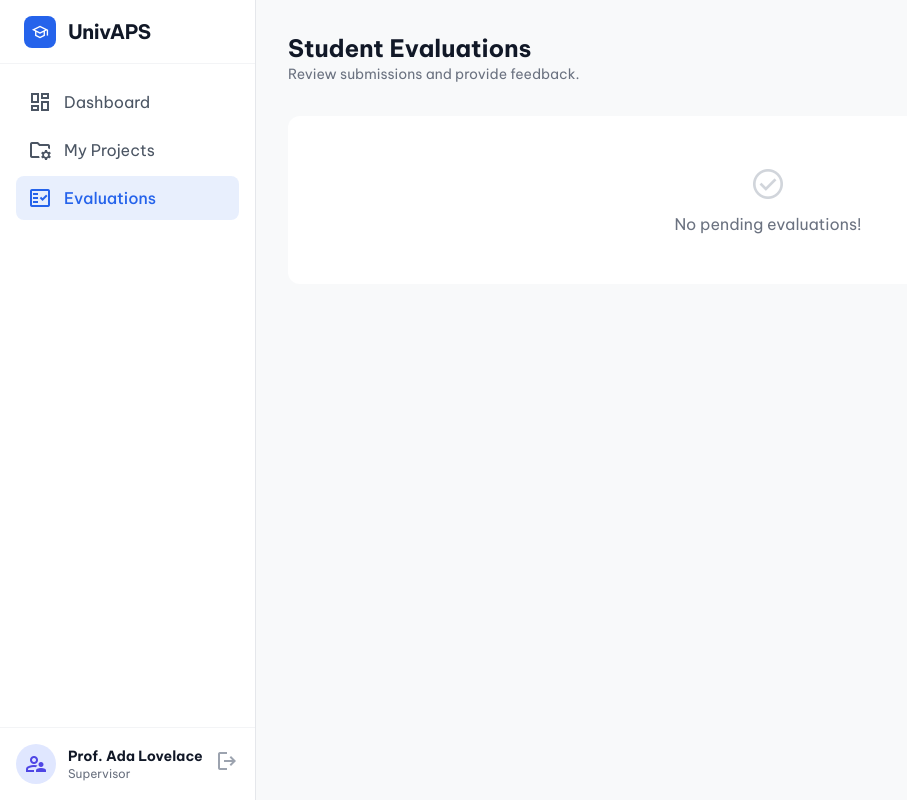
After one commit to EfeHasNoLuck/database_app, a Flask app: page /supervisor_evaluations in a window 1280 px wide. The commit adds this page. Shown: the whole page, without its empty margins (0-907 px from the left). Run offline with Flask 3, Linux system fonts and the light colour scheme; the visitor is signed in with stand-in values (Sample User, id 1); data that the repository does not hold is empty; some libraries are stand-ins or nearby versions.

Commit message:
Supervisor html

```diff
--- a/app.py
+++ b/app.py
@@ -283,15 +283,132 @@ def student_project_detail():
 # --- Supervisor Routes ---
 @app.route('/supervisor_dashboard')
 def supervisor_dashboard():
-    return render_template('supervisor_dashboard.html')
+    if 'user_id' not in session:
+        return redirect(url_for('login'))
+
+    user = get_user_info(session['user_id'])
+    conn = get_db_connection()
+    pending_submissions = []
+
+    if conn:
+        try:
+            cursor = conn.cursor(dictionary=True)
+            # Fetch pending submissions for projects supervised by this user
+            query = """
+                SELECT Sub.*, T.title as task_title, P.title as project_title,
+                       U.first_name, U.last_name, S.student_no
+                FROM Submission Sub
+                JOIN Task T ON Sub.task_id = T.task_id
+                JOIN Project P ON T.project_id = P.project_id
+                JOIN Supervisor Sup ON P.supervisor_id = Sup.supervisor_id
+                JOIN Student S ON Sub.student_id = S.student_id
+                JOIN User U ON S.user_id = U.user_id
+                LEFT JOIN Evaluation E ON Sub.submission_id = E.submission_id
+                WHERE Sup.user_id = %s AND E.evaluation_id IS NULL
+                ORDER BY Sub.submission_date ASC
+            """
+            cursor.execute(query, (session['user_id'],))
+            pending_submissions = cursor.fetchall()
+            cursor.close()
+            conn.close()
+        except mysql.connector.Error as err:
+            print(f"Error fetching supervisor dashboard: {err}")
+
+    return render_template('supervisor_dashboard.html', user=user, pending_submissions=pending_submissions)
 
 @app.route('/supervisor_project_detail')
 def supervisor_project_detail():
+    # Placeholder for project detail logic
     return render_template('supervisor_project_detail.html')
 
-@app.route('/supervisor_evaluation')
-def supervisor_evaluation():
-    return render_template('supervisor_evaluation.html')
+@app.route('/supervisor_evaluation/<int:submission_id>', methods=['GET', 'POST'])
+def supervisor_evaluation(submission_id):
+    if 'user_id' not in session:
+        return redirect(url_for('login'))
+
+    conn = get_db_connection()
+    if request.method == 'POST':
+        grade = request.form.get('grade')
+        feedback = request.form.get('feedback')
+
+        if conn:
+            try:
+                cursor = conn.cursor()
+                query = "INSERT INTO Evaluation (submission_id, grade, feedback) VALUES (%s, %s, %s)"
+                cursor.execute(query, (submission_id, grade, feedback))
+                conn.commit()
+                cursor.close()
+                conn.close()
+                flash('Evaluation submitted successfully!')
+                return redirect(url_for('supervisor_dashboard'))
+            except mysql.connector.Error as err:
+                print(f"Error submitting evaluation: {err}")
+                flash(f"Error: {err}")
+
+    # GET request: Show form
+    submission = None
+    if conn:
+        try:
+            cursor = conn.cursor(dictionary=True)
+            query = """
+                SELECT Sub.*, T.title as task_title, P.title as project_title,
+                       U.first_name, U.last_name, S.student_no, Sup.user_id as supervisor_user_id
+                FROM Submission Sub
+                JOIN Task T ON Sub.task_id = T.task_id
+                JOIN Project P ON T.project_id = P.project_id
+                JOIN Supervisor Sup ON P.supervisor_id = Sup.supervisor_id
+                JOIN Student S ON Sub.student_id = S.student_id
+                JOIN User U ON S.user_id = U.user_id
+                WHERE Sub.submission_id = %s
+            """
+            cursor.execute(query, (submission_id,))
+            submission = cursor.fetchone()
+            cursor.close()
+            conn.close()
+
+            # Security check: Ensure the logged-in supervisor owns this project
+            if submission and submission['supervisor_user_id'] != session.get('user_id'):
+                 flash("You do not have permission to evaluate this submission.")
+                 return redirect(url_for('supervisor_dashboard'))
+
+        except mysql.connector.Error as err:
+            print(f"Error fetching submission for evaluation: {err}")
+
+    return render_template('supervisor_evaluation.html', submission=submission)
+
+@app.route('/supervisor_evaluations')
+def supervisor_evaluations():
+    if 'user_id' not in session:
+        return redirect(url_for('login'))
+
+    conn = get_db_connection()
+    pending_submissions = []
+
+    if conn:
+        try:
+            cursor = conn.cursor(dictionary=True)
+            # Fetch pending submissions only
+            query = """
+                SELECT Sub.*, T.title as task_title, P.title as project_title,
+                       U.first_name, U.last_name, S.student_no, Sup.user_id as supervisor_user_id
+                FROM Submission Sub
+                JOIN Task T ON Sub.task_id = T.task_id
+                JOIN Project P ON T.project_id = P.project_id
+                JOIN Supervisor Sup ON P.supervisor_id = Sup.supervisor_id
+                JOIN Student S ON Sub.student_id = S.student_id
+                JOIN User U ON S.user_id = U.user_id
+                LEFT JOIN Evaluation E ON Sub.submission_id = E.submission_id
+                WHERE Sup.user_id = %s AND E.evaluation_id IS NULL
+                ORDER BY Sub.submission_date ASC
+            """
+            cursor.execute(query, (session['user_id'],))
+            pending_submissions = cursor.fetchall()
+            cursor.close()
+            conn.close()
+        except mysql.connector.Error as err:
+            print(f"Error fetching evaluations list: {err}")
+
+    return render_template('supervisor_evaluations.html', pending_submissions=pending_submissions)
 
 # --- Admin Routes ---
 @app.route('/admin_dashboard')
--- /dev/null
+++ b/templates/supervisor_evaluations.html
@@ -0,0 +1,170 @@
+<!DOCTYPE html>
+<html lang="en" class="light">
+
+<head>
+    <meta charset="UTF-8">
+    <meta name="viewport" content="width=device-width, initial-scale=1.0">
+    <title>Evaluations - APS</title>
+    <!-- Fonts -->
+    <link href="https://fonts.googleapis.com/css2?family=Be+Vietnam+Pro:wght@400;500;700&display=swap" rel="stylesheet">
+    <link href="https://fonts.googleapis.com/css2?family=Material+Symbols+Outlined:wght,FILL@100..700,0..1"
+        rel="stylesheet" />
+    <!-- Tailwind CSS -->
+    <script src="https://cdn.tailwindcss.com?plugins=forms"></script>
+    <script>
+        tailwind.config = {
+            darkMode: 'class',
+            theme: {
+                extend: {
+                    colors: {
+                        primary: '#2563eb', // Academic Blue
+                        secondary: '#475569',
+                        background: '#f8f9fa',
+                        surface: '#ffffff',
+                    },
+                    fontFamily: {
+                        sans: ['Be Vietnam Pro', 'sans-serif'],
+                    }
+                }
+            }
+        }
+    </script>
+</head>
+
+<body class="bg-background text-gray-800 font-sans min-h-screen flex">
+
+    <!-- Sidebar -->
+    <aside class="w-64 bg-surface border-r border-gray-200 flex flex-col fixed h-full z-10">
+        <!-- Brand -->
+        <div class="h-16 flex items-center px-6 border-b border-gray-100">
+            <div class="w-8 h-8 bg-primary rounded-lg flex items-center justify-center text-white mr-3">
+                <span class="material-symbols-outlined text-lg">school</span>
+            </div>
+            <span class="font-bold text-xl tracking-tight text-gray-900">UnivAPS</span>
+        </div>
+
+        <!-- Navigation -->
+        <nav class="flex-1 p-4 space-y-1 overflow-y-auto">
+            <a href="{{ url_for('supervisor_dashboard') }}"
+                class="flex items-center gap-3 px-3 py-2.5 rounded-lg text-gray-600 hover:bg-gray-50 hover:text-gray-900 transition-colors">
+                <span class="material-symbols-outlined">dashboard</span>
+                Dashboard
+            </a>
+            <a href="{{ url_for('supervisor_project_detail') }}"
+                class="flex items-center gap-3 px-3 py-2.5 rounded-lg text-gray-600 hover:bg-gray-50 hover:text-gray-900 transition-colors">
+                <span class="material-symbols-outlined">folder_managed</span>
+                My Projects
+            </a>
+            <a href="{{ url_for('supervisor_evaluations') }}"
+                class="flex items-center gap-3 px-3 py-2.5 rounded-lg bg-primary/10 text-primary font-medium">
+                <span class="material-symbols-outlined">fact_check</span>
+                Evaluations
+            </a>
+        </nav>
+
+        <!-- User Profile (Supervisor) -->
+        <div class="p-4 border-t border-gray-100">
+            <div class="flex items-center gap-3">
+                <div class="w-10 h-10 rounded-full bg-indigo-100 flex items-center justify-center text-indigo-600">
+                    <span class="material-symbols-outlined">supervisor_account</span>
+                </div>
+                <div class="flex-1 min-w-0">
+                    <p class="text-sm font-bold text-gray-900 truncate">Prof. Ada Lovelace</p>
+                    <p class="text-xs text-gray-500 truncate">Supervisor</p>
+                </div>
+                <a href="{{ url_for('login') }}" class="text-gray-400 hover:text-red-500 transition-colors">
+                    <span class="material-symbols-outlined">logout</span>
+                </a>
+            </div>
+        </div>
+    </aside>
+
+    <!-- Main Content -->
+    <main class="flex-1 ml-64 p-8 overflow-y-auto h-screen">
+        <!-- Header -->
+        <header class="flex justify-between items-center mb-8">
+            <div>
+                <h1 class="text-2xl font-bold text-gray-900">Student Evaluations</h1>
+                <p class="text-gray-500 text-sm">Review submissions and provide feedback.</p>
+            </div>
+        </header>
+
+        <div class="space-y-6">
+            {% if pending_submissions %}
+            {% for sub in pending_submissions %}
+            <div class="bg-surface rounded-xl shadow-sm border border-gray-200 overflow-hidden">
+                <div class="p-6 border-b border-gray-100 flex justify-between items-start">
+                    <div class="flex items-start gap-4">
+                        <div
+                            class="w-12 h-12 rounded-full bg-indigo-50 text-indigo-600 flex items-center justify-center font-bold text-lg">
+                            {{ sub.first_name[0] }}{{ sub.last_name[0] }}
+                        </div>
+                        <div>
+                            <h3 class="text-lg font-bold text-gray-900">{{ sub.first_name }} {{ sub.last_name }}</h3>
+                            <div class="flex items-center gap-2 text-sm text-gray-500 mt-1">
+                                <span class="material-symbols-outlined text-base">folder</span>
+                                {{ sub.project_title }}
+                            </div>
+                            <div class="flex items-center gap-2 text-sm text-gray-500 mt-0.5">
+                                <span class="material-symbols-outlined text-base">task</span>
+                                Submission: <span class="font-medium text-gray-700">{{ sub.task_title }}</span>
+                            </div>
+                        </div>
+                    </div>
+                    <div class="text-right">
+                        <div
+                            class="inline-flex items-center gap-1.5 px-3 py-1 bg-yellow-100 text-yellow-800 rounded-full text-xs font-bold">
+                            <span class="w-2 h-2 rounded-full bg-yellow-500"></span>
+                            Pending Evaluation
+                        </div>
+                        <p class="text-xs text-gray-400 mt-2">Submitted: {{ sub.submission_date }}</p>
+                        {% if sub.file_path %}
+                        <a href="{{ url_for('static', filename=sub.file_path) }}"
+                            class="text-primary text-sm font-bold flex items-center justify-end gap-1 mt-2 hover:underline">
+                            <span class="material-symbols-outlined text-base">download</span> Download File
+                        </a>
+                        {% else %}
+                        <span class="text-gray-400 text-sm flex items-center justify-end gap-1 mt-2">No file</span>
+                        {% endif %}
+                    </div>
+                </div>
+
+                <!-- Quick Grade & Feedback Section -->
+                <div class="p-6 bg-gray-50">
+                    <form action="{{ url_for('supervisor_evaluation', submission_id=sub.submission_id) }}"
+                        method="POST">
+                        <div class="grid grid-cols-1 md:grid-cols-4 gap-4 items-start">
+                            <div class="md:col-span-3">
+                                <label class="block text-sm font-bold text-gray-700 mb-2">Feedback / Notes</label>
+                                <textarea name="feedback" rows="3" required
+                                    class="w-full rounded-lg border-gray-300 focus:ring-primary focus:border-primary text-sm"
+                                    placeholder="Write your feedback here..."></textarea>
+                            </div>
+                            <div class="md:col-span-1">
+                                <label class="block text-sm font-bold text-gray-700 mb-2">Grade</label>
+                                <div class="flex items-center gap-2 mb-4">
+                                    <input type="number" name="grade" min="0" max="100" required
+                                        class="w-full rounded-lg border-gray-300 focus:ring-primary focus:border-primary font-bold"
+                                        placeholder="0-100">
+                                </div>
+                                <button type="submit"
+                                    class="w-full py-2 bg-primary text-white font-bold rounded-lg hover:bg-blue-700 transition">
+                                    Submit
+                                </button>
+                            </div>
+                        </div>
+                    </form>
+                </div>
+            </div>
+            {% endfor %}
+            {% else %}
+            <div class="bg-surface rounded-xl p-12 text-center text-gray-500">
+                <span class="material-symbols-outlined text-4xl mb-2 text-gray-300">check_circle</span>
+                <p>No pending evaluations!</p>
+            </div>
+            {% endif %}
+        </div>
+    </main>
+</body>
+
+</html>
```
Also changed, not shown: templates/supervisor_dashboard.html (+19 -67 lines), templates/supervisor_evaluation.html (+24 -48 lines), templates/supervisor_project_detail.html (+2 -6 lines).
